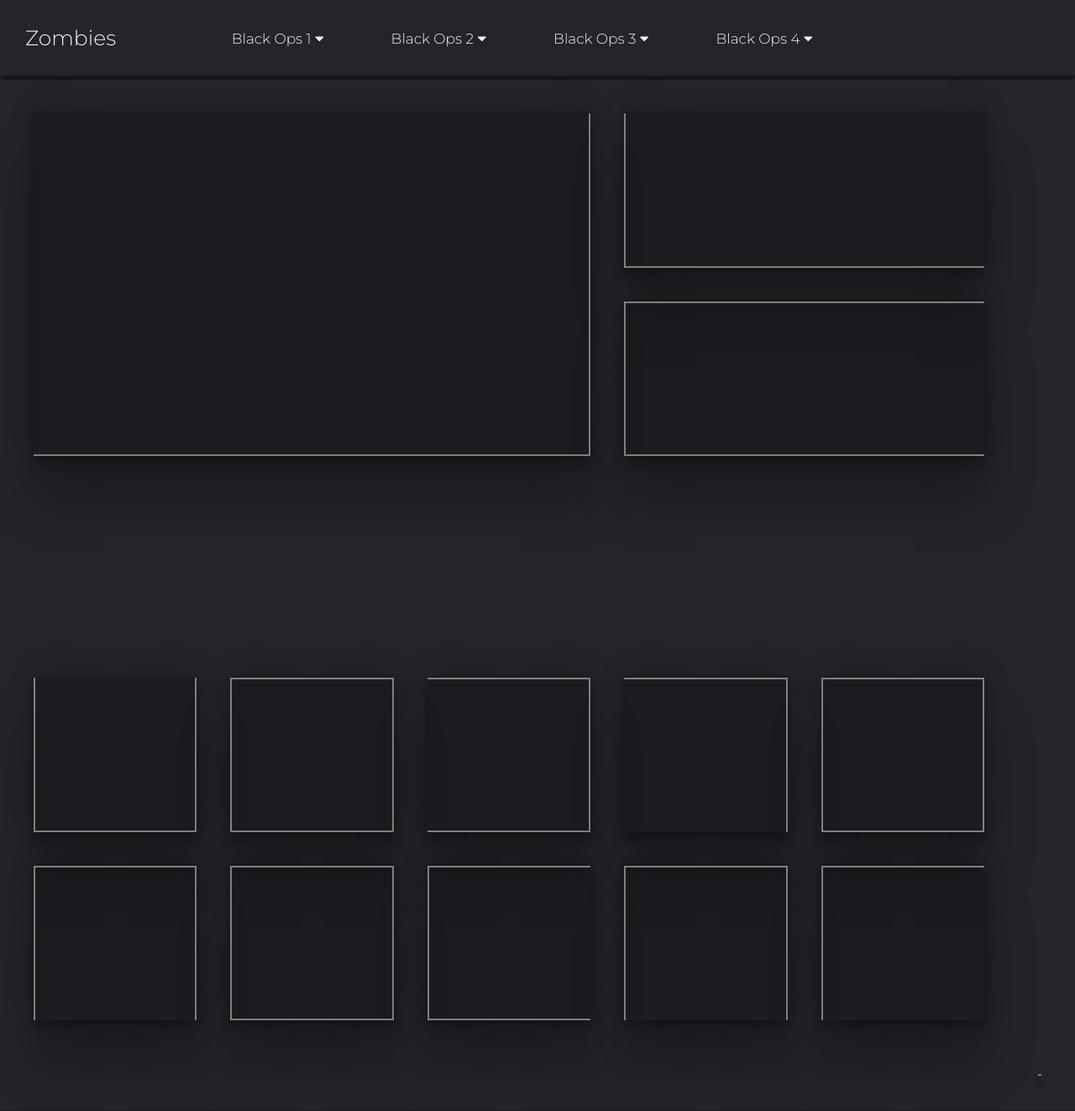
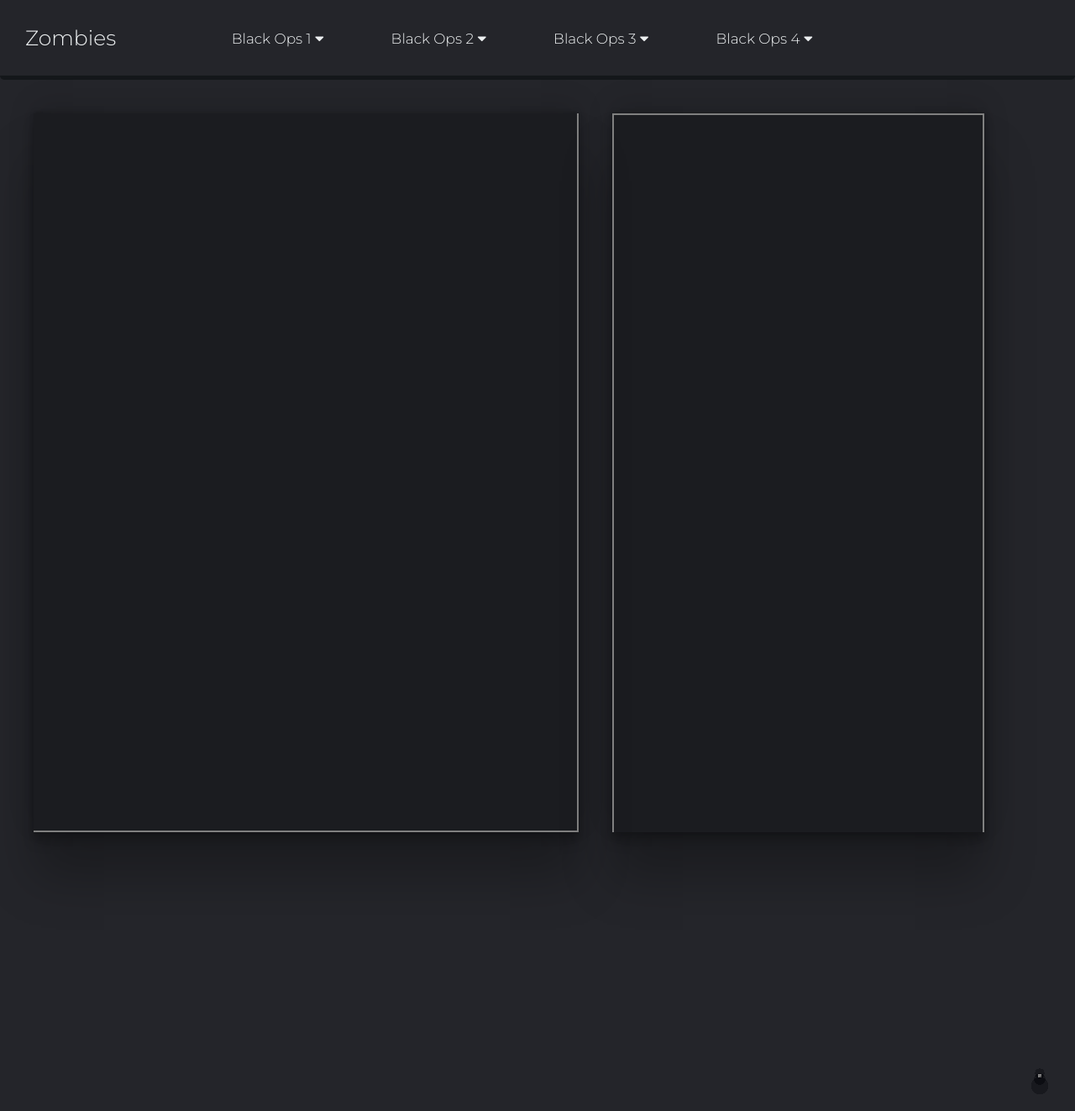
Before and after one commit to MartijnGraafsma/Zombies, a PHP site: the page made by Gorod Krovi/Gorod_Krovi.php in a window 1280 px wide. Shown: the whole page at 84% size. Before the commit the page ends 1281 px from the top, so only its background shows below. Run offline with PHP 8.4, Linux system fonts and the light colour scheme.

Commit message:
Update base.css

```diff
--- a/CSS/base.css
+++ b/CSS/base.css
@@ -14,11 +14,10 @@
         grid-template-columns: repeat(5, 1fr);
         grid-template-rows: repeat(5, 25vh);
         grid-template-areas:
-          "hero   hero   hero   med1   med1"
-          "hero   hero   hero   med2   med2"
-          "big1   big1   big1   big1   big1"
-          "small1 small2 small3 small4 small5"
-          "small6 small7 small8 small9 small10";
+        "hero hero hero   hero2 hero2 hero2"
+        "hero hero hero   hero2 hero2 hero2"
+        "hero hero hero   hero2 hero2 hero2"
+        "hero hero hero   hero2 hero2 hero2";
       }
     }
 
@@ -26,10 +25,10 @@
       .grid {
         grid-template-columns: repeat(6, 1fr);
         grid-template-areas:
-        "hero hero hero   hero2 hero2 hero2"
-        "hero hero hero   hero2 hero2 hero2"
-        "hero hero hero   hero2 hero2 hero2"
-        "hero hero hero   hero2 hero2 hero2";
+        "hero hero    med1 med1   med1"
+        "hero hero    med2 med2   med2"
+        "small3 small5 big1 big1 small7 small8"
+        "small4 small6 big1 big1 small9 small10";
       }
     }
 
```
